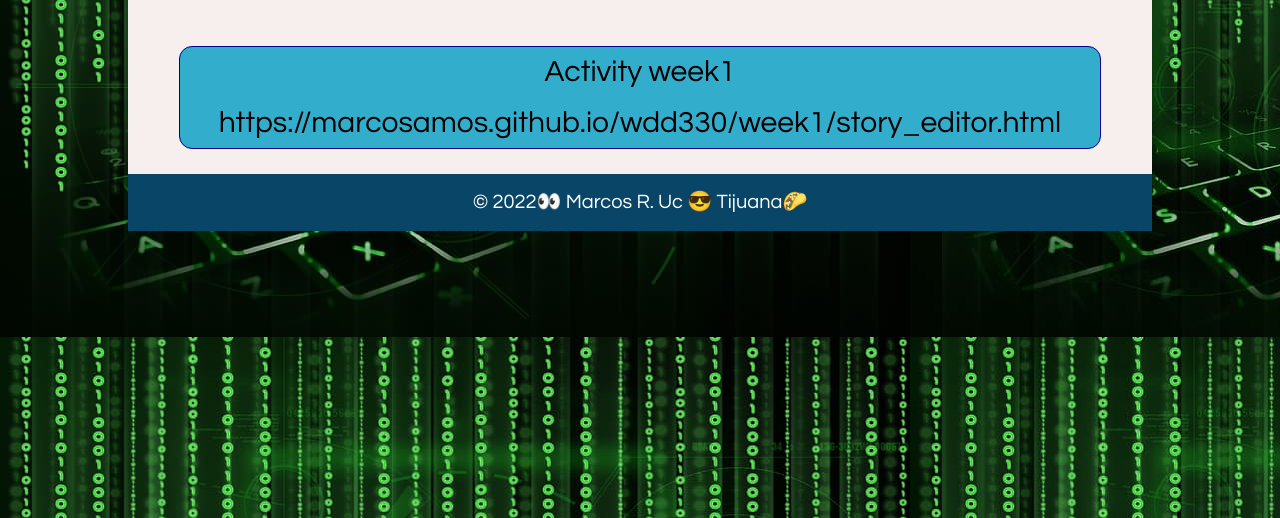
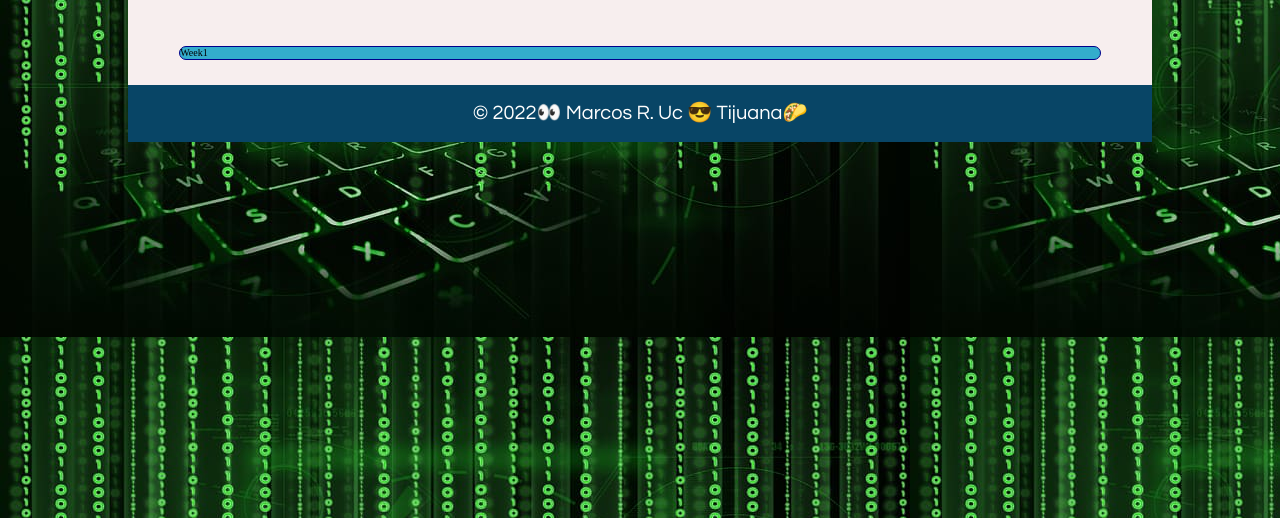
Before and after one commit to marcosamos/WDD-330, a plain HTML site: page index.html in a window 1280 px wide. Shown: the part 282-800 px from the top of the page. Drawn offline with Linux system fonts and the light colour scheme.

Commit message:
last changes in js file

```diff
--- a/index.html
+++ b/index.html
@@ -22,9 +22,9 @@
 
       <main>
         <h2>WDD 330: Portfolio</h2>
-        <ul id="myList" class="main_ul">
+        <ol id="myList" class="main_ul">
 
-        </ul>
+        </ol>
       </main>
 
     <footer>
--- a/js/main.js
+++ b/js/main.js
@@ -1,18 +1,18 @@
 let links = [
     {
-        label: "Activity week1",
-        url: "https://marcosamos.github.io/wdd330/week1/story_editor.html"
+        label: "Week1",
+        url: "https://marcosamos.github.io/wdd330/week1/index.html"
     }
 ];
 
-
-let list = document.getElementById("myList"); //get the ol element
+let list = document.getElementById("myList"); //get the ul element
 
 links.forEach(item => {
-    let title = document.createElement("li");
     let li = document.createElement("li");
-    title.innerText = item.label;
-    li.innerText = item.url;
-    list.appendChild(title);
     list.appendChild(li);
+    let title = document.createElement("a");
+    title.setAttribute("href",item.url);
+    let aTexto = document.createTextNode(item.label);
+    li.appendChild(aTexto);
+    li.appendChild(title);
 });
```
Also changed, not shown: week1/index.html (added, +27 -0 lines).
